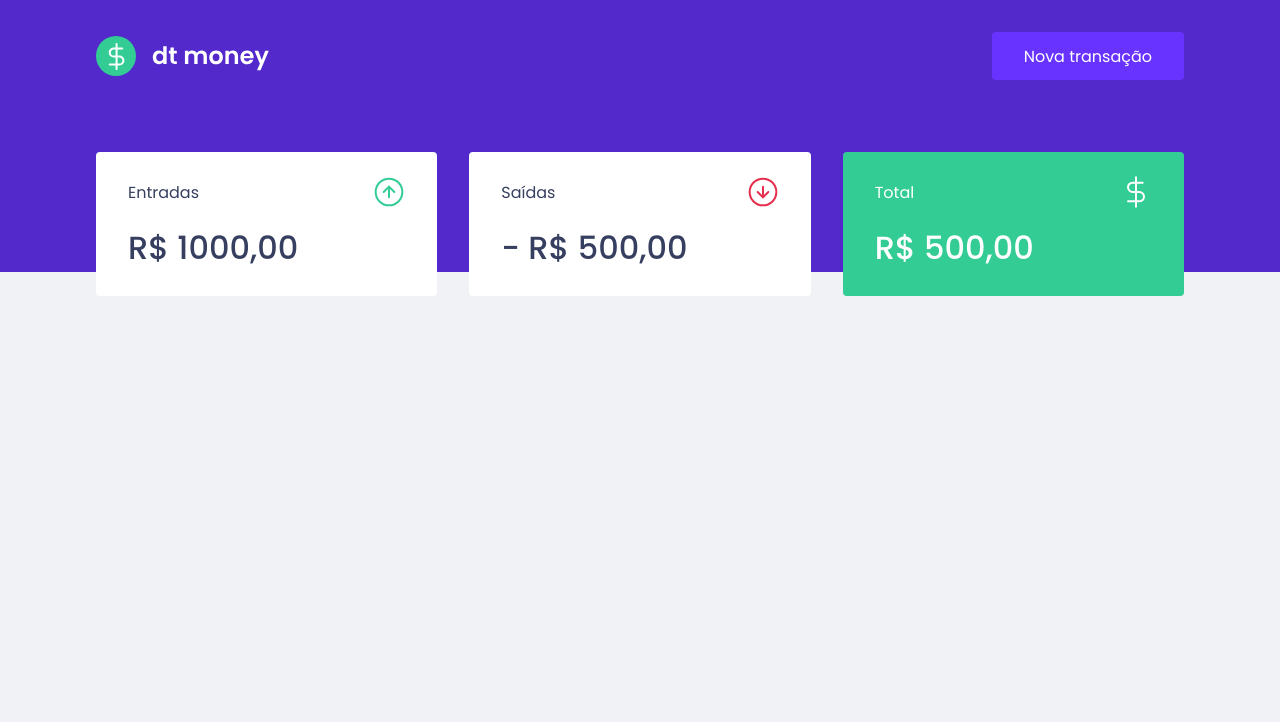
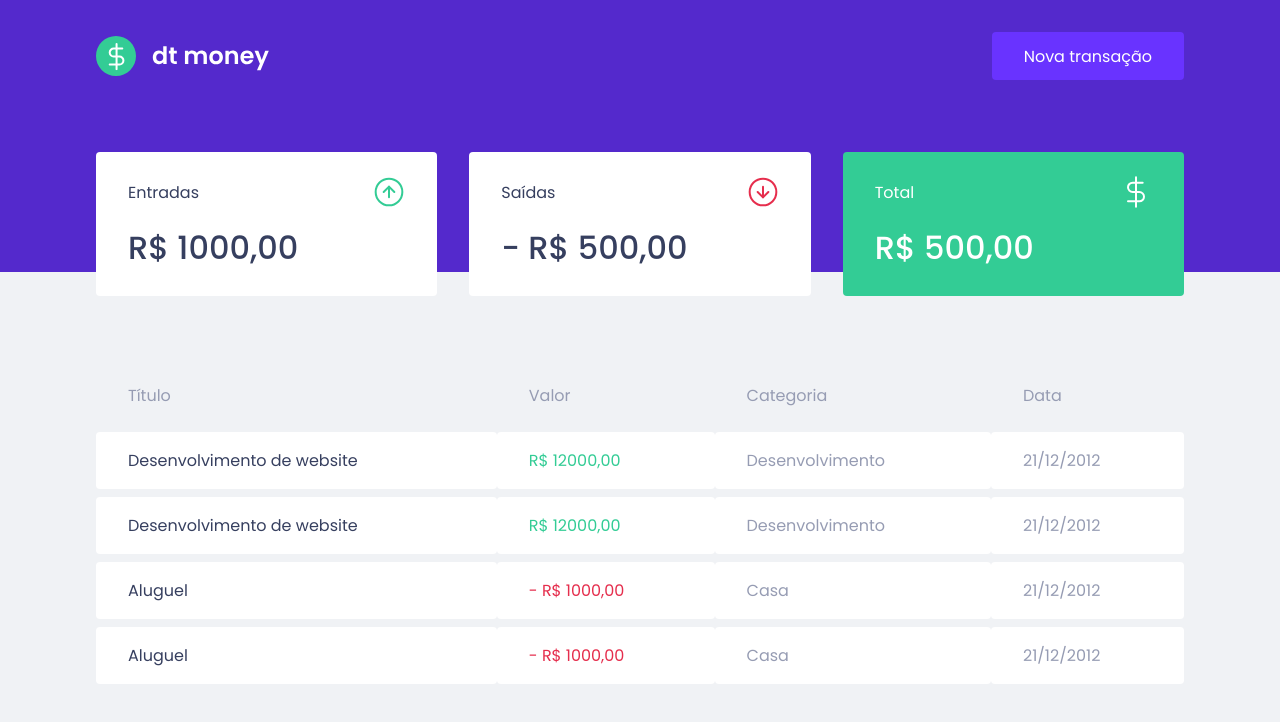
Before and after one commit to nelson-oak/irjs-dt-money, a React (Create React App) app: page / in a window 1280 px wide. Shown: the top 722 px of the page. Built offline with nearby package versions, Linux system fonts and the light colour scheme.

Commit message:
Aula 'Componente: TransactionsTable' (C2-M1-SM2)

```diff
--- a/src/components/Dashboard/index.tsx
+++ b/src/components/Dashboard/index.tsx
@@ -1,10 +1,12 @@
 import { Container } from "./styles";
 import { Summary } from "../Sumary";
+import { TransactionsTable } from "../TransactionsTable";
 
 export function Dashboard() {
   return (
     <Container>
       <Summary />
+      <TransactionsTable />
     </Container>
   )
 }
--- /dev/null
+++ b/src/components/TransactionsTable/index.tsx
@@ -0,0 +1,45 @@
+import { Container } from "./styles";
+
+export function TransactionsTable() {
+  return (
+    <Container>
+      <table>
+        <thead>
+          <tr>
+            <th>Título</th>
+            <th>Valor</th>
+            <th>Categoria</th>
+            <th>Data</th>
+          </tr>
+        </thead>
+
+        <tbody>
+          <tr>
+            <td>Desenvolvimento de website</td>
+            <td className="deposit">R$ 12000,00</td>
+            <td>Desenvolvimento</td>
+            <td>21/12/2012</td>
+          </tr>
+          <tr>
+            <td>Desenvolvimento de website</td>
+            <td className="deposit">R$ 12000,00</td>
+            <td>Desenvolvimento</td>
+            <td>21/12/2012</td>
+          </tr>
+          <tr>
+            <td>Aluguel</td>
+            <td className="withdraw">- R$ 1000,00</td>
+            <td>Casa</td>
+            <td>21/12/2012</td>
+          </tr>
+          <tr>
+            <td>Aluguel</td>
+            <td className="withdraw">- R$ 1000,00</td>
+            <td>Casa</td>
+            <td>21/12/2012</td>
+          </tr>
+        </tbody>
+      </table>
+    </Container>
+  )
+}
--- /dev/null
+++ b/src/components/TransactionsTable/styles.ts
@@ -0,0 +1,38 @@
+import styled from "styled-components";
+
+export const Container = styled.div`
+  margin-top: 4rem;
+
+  table {
+    width: 100%;
+    border-spacing: 0 0.5rem;
+
+    th {
+      color: var(--text-body);
+      font-weight: 400;
+      padding: 1rem 2rem;
+      text-align: left;
+      line-height: 1.5rem;
+    }
+
+    td {
+      padding: 1rem 2rem;
+      border: 0;
+      background: var(--shape);
+      color: var(--text-body);
+      border-radius: 0.25rem;
+
+      &:first-child {
+        color: var(--text-title);
+      }
+
+      &.deposit {
+        color: var(--green)
+      }
+
+      &.withdraw {
+        color: var(--red)
+      }
+    }
+  }
+`
```
